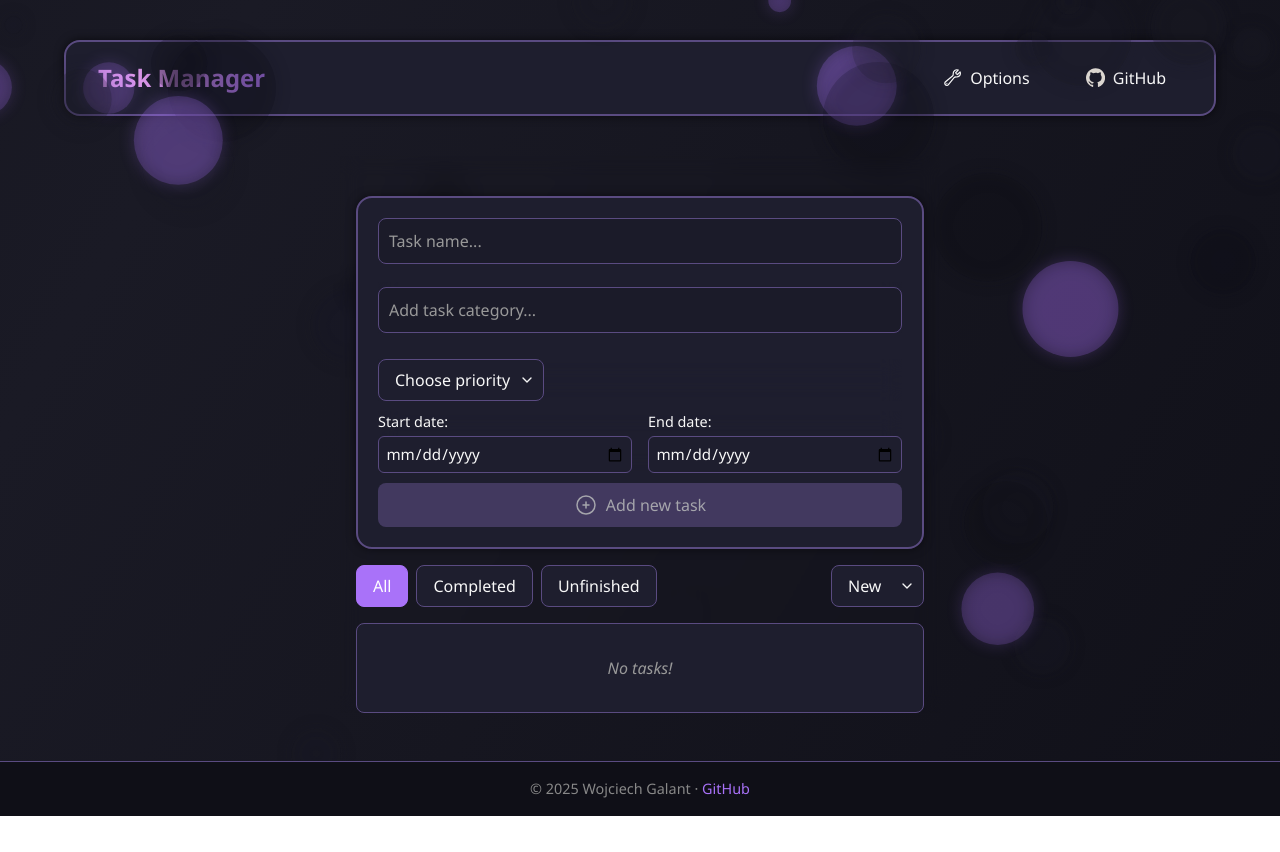
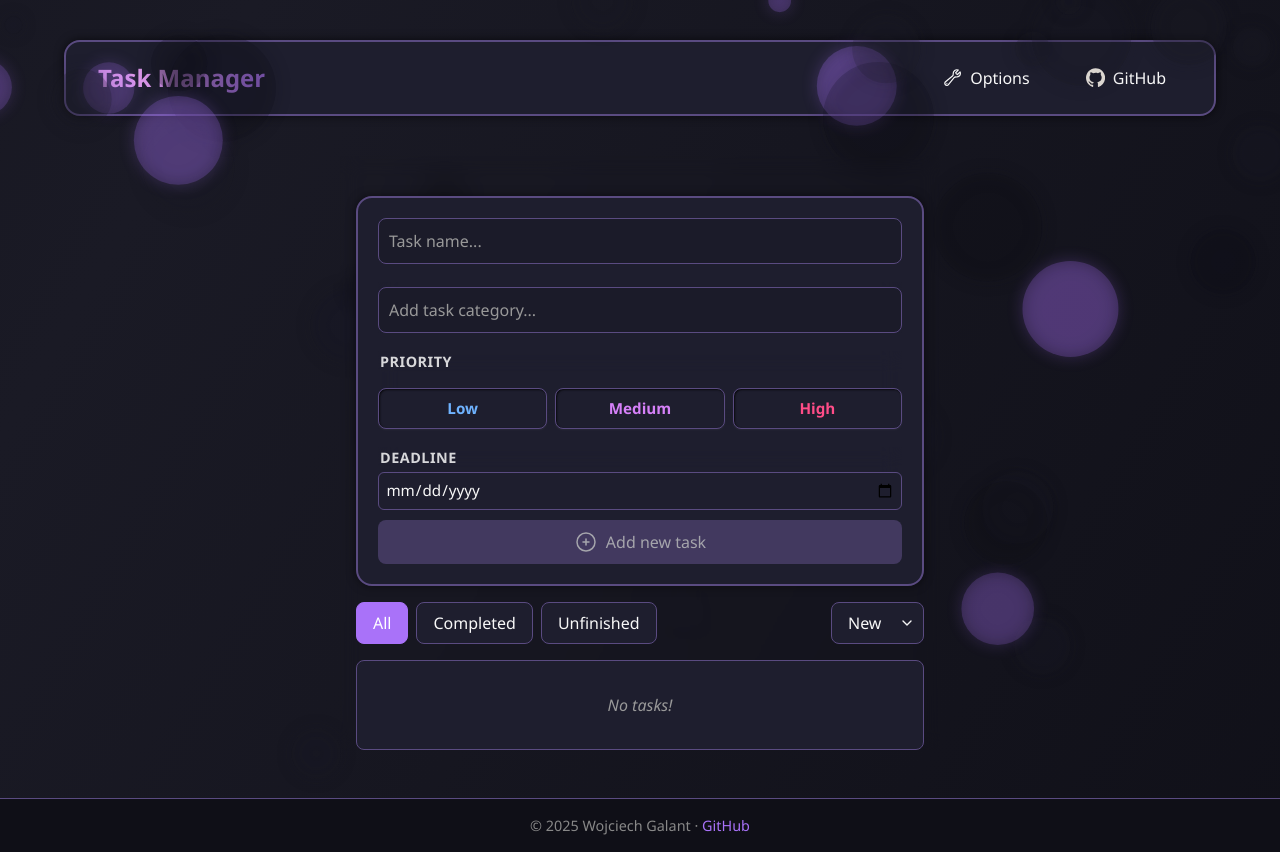
Before and after one commit to WojciechGalant1/react-task-app, a React (Vite) app: page / in a window 1280 px wide. Before the commit the page ends 816 px from the top, so only its background shows below. Built offline with nearby package versions, Linux system fonts and the light colour scheme.

Commit message:
refactor: priority selector redesign

```diff
--- a/src/components/TaskForm.jsx
+++ b/src/components/TaskForm.jsx
@@ -9,7 +9,7 @@ export const TaskForm = ({ onAddTask }) => {
   const [tagInput, setTagInput] = useState('');
   const [isFocused, setIsFocused] = useState(false);
   const [priority, setPriority] = useState('');
-  const [startDate, setStartDate] = useState('');
+  //const [startDate, setStartDate] = useState('');
   const [endDate, setEndDate] = useState('');
 
 
@@ -24,7 +24,6 @@ export const TaskForm = ({ onAddTask }) => {
       text: input,
       tags: selectedTags,
       priority: priority,
-      startDate,
       endDate,
     };
 
@@ -33,7 +32,7 @@ export const TaskForm = ({ onAddTask }) => {
     setSelectedTags([]);
     setTagInput('');
     setPriority('');
-    setStartDate('');
+    //setStartDate('');
     setEndDate('');
   };
 
@@ -98,7 +97,32 @@ export const TaskForm = ({ onAddTask }) => {
           )}
         </div>
 
-        <div className="priority-select">
+        <div className="priority-slider-group">
+          <label htmlFor="priority" className="form-label">Priority</label>
+          <div className="priority-slider" id="priority">
+            <span
+              className={`priority-option low ${priority === 'Low' ? 'active' : ''}`}
+              onClick={() => setPriority('Low')}
+            >
+              Low
+            </span>
+            <span
+              className={`priority-option medium ${priority === 'Medium' ? 'active' : ''}`}
+              onClick={() => setPriority('Medium')}
+            >
+              Medium
+            </span>
+            <span
+              className={`priority-option high ${priority === 'High' ? 'active' : ''}`}
+              onClick={() => setPriority('High')}
+            >
+              High
+            </span>
+          </div>
+        </div>
+
+
+        {/* <div className="priority-select">
           <select
             id="priority"
             value={priority}
@@ -110,10 +134,10 @@ export const TaskForm = ({ onAddTask }) => {
             <option value="Medium">Medium</option>
             <option value="High">High</option>
           </select>
-        </div>
+        </div> */}
 
-        <div className="date-row-container">
-          <div className="date-row">
+
+        {/* <div className="date-row">
             <label htmlFor="start-date">Start date:</label>
             <input
               type="date"
@@ -121,10 +145,10 @@ export const TaskForm = ({ onAddTask }) => {
               value={startDate}
               onChange={(e) => setStartDate(e.target.value)}
             />
-          </div>
-
+          </div> */}
+        <div className="date-row-container">
           <div className="date-row">
-            <label htmlFor="end-date">End date:</label>
+            <label htmlFor="end-date" className='form-label '>Deadline</label>
             <input
               type="date"
               id="end-date"
--- a/src/components/TaskItem.jsx
+++ b/src/components/TaskItem.jsx
@@ -23,15 +23,15 @@ export const TaskItem = ({ task, onToggleComplete, onDelete }) => {
         {task.text}
         {/* <span className="task-date">({formattedDate})</span> */}
 
-        {(task.startDate || task.endDate) && (
+        {(task.endDate) && (
           <div className="task-dates">
-            {task.startDate && (
+            {/* {task.startDate && (
               <div><strong>Start:</strong> {new Date(task.startDate).toLocaleDateString('pl-PL')} <strong>End:</strong> {new Date(task.endDate).toLocaleDateString('pl-PL')}</div>
+            )} */}
+
+            {task.endDate && (
+              <div><strong>End:</strong> {new Date(task.endDate).toLocaleDateString('pl-PL')}</div>
             )}
-
-            {/* {task.endDate && (
-              <div><strong>End:</strong> {new Date(task.endDate).toLocaleDateString('pl-PL')}</div>
-            )} */}
 
           </div>
         )}
--- a/src/hooks/useTasks.js
+++ b/src/hooks/useTasks.js
@@ -22,7 +22,7 @@ export const useTasks = () => {
     localStorage.setItem('tasks', JSON.stringify(tasks));
   }, [tasks]);
 
-  const addTask = ({ text, tags = [], priority = "Low", startDate = "", endDate = "" }) => {
+  const addTask = ({ text, tags = [], priority = "Low", endDate = "" }) => {
     const trimmed = text.trim();
     if (trimmed.length === 0) return;
 
@@ -32,8 +32,7 @@ export const useTasks = () => {
       completed: false,
       tags,
       priority,
-      startDate,
-    endDate,
+      endDate,
     };
     setTasks((prev) => [newTask, ...prev]);
   };
--- a/src/styles/_form.css
+++ b/src/styles/_form.css
@@ -143,7 +143,7 @@
   max-height: 150px;
   overflow-y: auto;
   width: 100%;
-  box-shadow: 0 4px 12px rgba(0,0,0,0.15);
+  box-shadow: 0 4px 12px rgba(0, 0, 0, 0.15);
   z-index: 999;
   border: 2px solid var(--border-color);
 
@@ -164,7 +164,79 @@
   padding: 0.5rem;
 }
 
-.priority-select {
+.priority-slider {
+  display: flex;
+  justify-content: space-between;
+  margin-top: 1rem;
+  gap: 0.5rem;
+}
+
+.priority-option {
+  flex: 1;
+  text-align: center;
+  padding: 0.5rem 0.7rem;
+  border-radius: 8px;
+  cursor: pointer;
+  font-weight: bold;
+  transition: all 0.2s ease;
+  user-select: none;
+  font-size: 0.95rem;
+  background-color: var(--secondary-color);
+  color: var(--text-color);
+  border: 1px solid var(--border-color);
+  box-shadow: 0 1px 2px var(--shadow-light), inset 1px 1px 2px var(--shadow-inset-dark);
+}
+
+.priority-option.low {
+  color: var(--priority-low);
+}
+
+.priority-option.medium {
+  color: var(--priority-medium);
+}
+
+.priority-option.high {
+  color: var(--priority-high);
+}
+
+.priority-option.active.low {
+  background-color: var(--priority-low-bg);
+}
+
+.priority-option.active.medium {
+  background-color: var(--priority-medium-bg);
+}
+
+.priority-option.active.high {
+  background-color: var(--priority-high-bg);
+}
+
+.priority-option:hover {
+  background-color: var(--task-hover);
+  border-color: var(--accent-color);
+}
+
+.priority-option.active {
+  background-color: var(--accent-color);
+  color: white;
+  border-color: var(--accent-color);
+}
+
+
+.priority-option:hover {
+  background-color: var(--task-hover);
+  border-color: var(--accent-color);
+}
+
+.priority-option.active {
+  background-color: var(--accent-color);
+  color: white;
+  border-color: var(--accent-color);
+}
+
+/* select prio */
+
+/* .priority-select {
   display: flex;
   align-items: center;
   gap: 1rem;
@@ -173,31 +245,7 @@
 .priority-select label {
   font-weight: bold;
 }
-
-/* .priority-select {
-  margin: 1rem 0;
-  display: flex;
-  align-items: center;
-  gap: 1rem;
-} */
-
-/* .priority-select label {
-  font-weight: bold;
-} */
-
-/* .priority-select select {
-  padding: 0.4rem 0.8rem;
-  border-radius: 8px;
-  background-color: var(--secondary-color);
-  color: var(--text-color);
-  border: 1px solid var(--border-color);
-  transition: border-color 0.2s ease;
-} */
-
-/* .priority-select select:focus {
-  border-color: var(--accent-color);
-  outline: none;
-} */
+ */
 
 /* date picker */
 
@@ -228,3 +276,20 @@
   color: var(--text-color);
   font-size: 0.95rem;
 }
+
+.form-label {
+  display: block;
+  font-weight: bold;
+  font-size: 0.9rem;
+  color: var(--text-color);
+  margin-bottom: 0.3rem;
+  padding-left: 2px;
+  text-transform: uppercase;
+  letter-spacing: 0.5px;
+  opacity: 0.85;
+}
+
+.priority-slider-group,
+.date-row-container {
+  margin-top: 0.5rem;
+}
--- a/src/styles/_theme.css
+++ b/src/styles/_theme.css
@@ -23,8 +23,17 @@
   --checkbox-border: #888;
   --checkbox-stroke: #aaa;
   --footer-text: #bbbbbb;
-  --nav-gradient-middle:rgb(228, 158, 228);
+  --nav-gradient-middle: rgb(228, 158, 228);
   --task-border: #3d3d52;
+
+  --priority-low: #6fb3ff;
+  --priority-medium: #d681f9;
+  --priority-high: #ff4d88;
+
+  --priority-low-bg: #2b3a50;
+  --priority-medium-bg: #54345e;
+  --priority-high-bg: #6e2e44;
+
   --smooth-transition: stroke 0.3s ease-in-out, stroke-width 0.3s ease-in-out, transform 0.3s ease-in-out;
 }
 
@@ -55,5 +64,14 @@ body.light-theme {
   --footer-text: #884477;
   --nav-gradient-middle: #f5aaff;
   --task-border: #e8caff;
+
+  --priority-low: #4486c5;
+  --priority-medium: #c68c00;
+  --priority-high: #ff3e6c;
+
+  --priority-low-bg: #d5e9ff;
+  --priority-medium-bg: #ffe8ad;
+  --priority-high-bg: #ffd5dd;
+
   --smooth-transition: stroke 0.3s ease-in-out, stroke-width 0.3s ease-in-out, transform 0.3s ease-in-out;
 }
```
